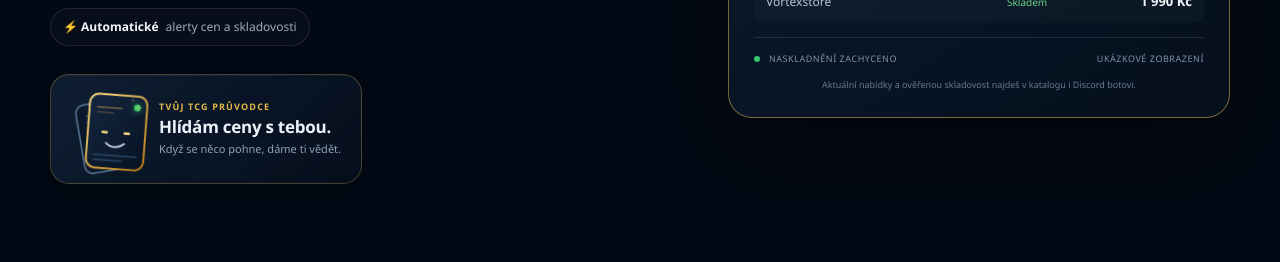
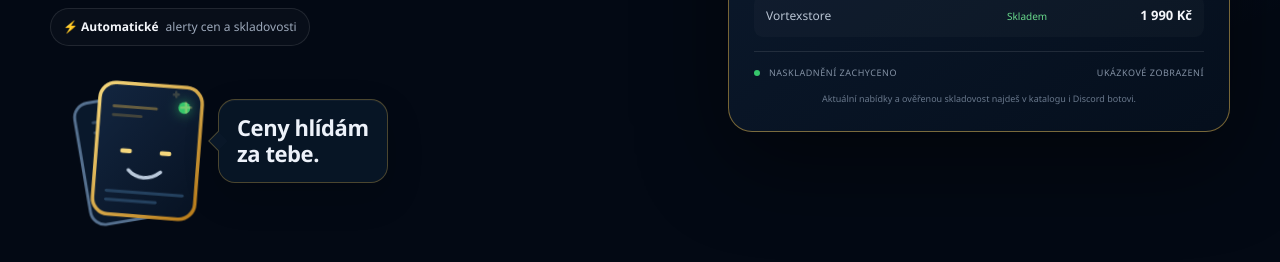
Before and after one commit to Dagy-1/tcg-ceny-web, a Next.js app: page / in a window 1280 px wide. Shown: the part 648-910 px from the top of the page. Built offline with nearby package versions, Linux system fonts and the light colour scheme; no server answers.

Commit message:
style: free homepage card companion

```diff
--- a/app/CardCompanion.tsx
+++ b/app/CardCompanion.tsx
@@ -2,7 +2,7 @@ export default function CardCompanion() {
   return (
     <aside
       className="card-companion"
-      aria-label="Průvodce TCG Ceny: Hlídám ceny s tebou. Když se něco pohne, dáme ti vědět."
+      aria-label="Průvodce TCG Ceny: Ceny hlídám za tebe."
     >
       <span className="card-companion-figure" aria-hidden="true">
         <svg viewBox="0 0 112 112" role="presentation">
@@ -44,9 +44,7 @@ export default function CardCompanion() {
       </span>
 
       <span className="card-companion-copy">
-        <span>Tvůj TCG průvodce</span>
-        <strong>Hlídám ceny s tebou.</strong>
-        <small>Když se něco pohne, dáme ti vědět.</small>
+        <strong>Ceny hlídám<br />za tebe.</strong>
       </span>
     </aside>
   );
--- a/app/globals.css
+++ b/app/globals.css
@@ -509,37 +509,45 @@ h1 span { display: block; color: var(--gold); }
 
 .card-companion {
   width: fit-content;
-  max-width: 430px;
-  margin-top: 28px;
-  padding: 13px 20px 13px 11px;
+  max-width: 440px;
+  margin-top: 24px;
   display: grid;
-  grid-template-columns: 82px minmax(0, 1fr);
+  grid-template-columns: 158px minmax(0, 1fr);
   align-items: center;
-  gap: 15px;
-  border: 1px solid rgba(230, 184, 74, .28);
-  border-radius: 19px;
-  background: linear-gradient(135deg, rgba(17, 35, 57, .82), rgba(7, 18, 34, .56));
-  box-shadow: inset 0 1px rgba(255, 255, 255, .045), 0 14px 42px rgba(0, 0, 0, .12);
+  gap: 10px;
 }
-.card-companion-figure { width: 82px; height: 82px; display: grid; place-items: center; }
+.card-companion-figure { width: 158px; height: 142px; display: grid; place-items: center; }
 .card-companion-figure svg {
-  width: 92px;
-  height: 92px;
+  width: 164px;
+  height: 164px;
   overflow: visible;
   transform-origin: 50% 62%;
   animation: companion-float 5.2s var(--motion-ease) infinite;
 }
-.card-companion-copy { min-width: 0; display: grid; line-height: 1.25; text-align: left; }
-.card-companion-copy > span {
-  margin-bottom: 4px;
-  color: var(--gold);
-  font-size: 9px;
-  font-weight: 850;
-  letter-spacing: .13em;
-  text-transform: uppercase;
+.card-companion-copy {
+  position: relative;
+  min-width: 0;
+  padding: 15px 18px;
+  line-height: 1.18;
+  text-align: left;
+  border: 1px solid rgba(230, 184, 74, .3);
+  border-radius: 17px;
+  background: rgba(9, 23, 40, .88);
+  box-shadow: 0 14px 36px rgba(0, 0, 0, .16), inset 0 1px rgba(255, 255, 255, .035);
 }
-.card-companion-copy strong { color: #edf2fa; font-family: var(--font-display); font-size: 17px; letter-spacing: -.015em; }
-.card-companion-copy small { margin-top: 5px; color: #91a0b4; font-size: 11px; }
+.card-companion-copy::before {
+  content: "";
+  position: absolute;
+  left: -8px;
+  top: 50%;
+  width: 14px;
+  height: 14px;
+  border-left: 1px solid rgba(230, 184, 74, .3);
+  border-bottom: 1px solid rgba(230, 184, 74, .3);
+  background: #091728;
+  transform: translateY(-50%) rotate(45deg);
+}
+.card-companion-copy strong { color: #edf2fa; font-family: var(--font-display); font-size: 22px; letter-spacing: -.02em; }
 .companion-eye { transform-box: fill-box; transform-origin: center; animation: companion-blink 6.4s ease-in-out infinite; }
 .companion-eye-right { animation-delay: 45ms; }
 .companion-status { filter: drop-shadow(0 0 4px rgba(54, 198, 107, .72)); }
@@ -921,11 +929,11 @@ h1 span { display: block; color: var(--gold); }
   .hero-actions .button { width: 100%; }
   .hero-proof { gap: 6px; }
   .hero-proof span { font-size: 10px; }
-  .card-companion { width: 100%; max-width: 390px; grid-template-columns: 80px minmax(0, 1fr); padding: 12px 14px 12px 10px; }
-  .card-companion-figure { width: 80px; height: 80px; }
-  .card-companion-figure svg { width: 90px; height: 90px; }
-  .card-companion-copy strong { font-size: 17px; }
-  .card-companion-copy small { font-size: 11px; }
+  .card-companion { width: min(100%, 370px); grid-template-columns: 142px minmax(0, 1fr); gap: 5px; }
+  .card-companion-figure { width: 142px; height: 132px; }
+  .card-companion-figure svg { width: 150px; height: 150px; }
+  .card-companion-copy { padding: 13px 15px; border-radius: 15px; }
+  .card-companion-copy strong { font-size: 19px; }
   .market-card { padding: 18px; border-radius: 18px; }
   .market-card-top { min-height: 123px; }
   .product-visual { width: 125px; height: 118px; }
```
Also changed, not shown: 1 other file (tests, documents, lock files or other folders).
